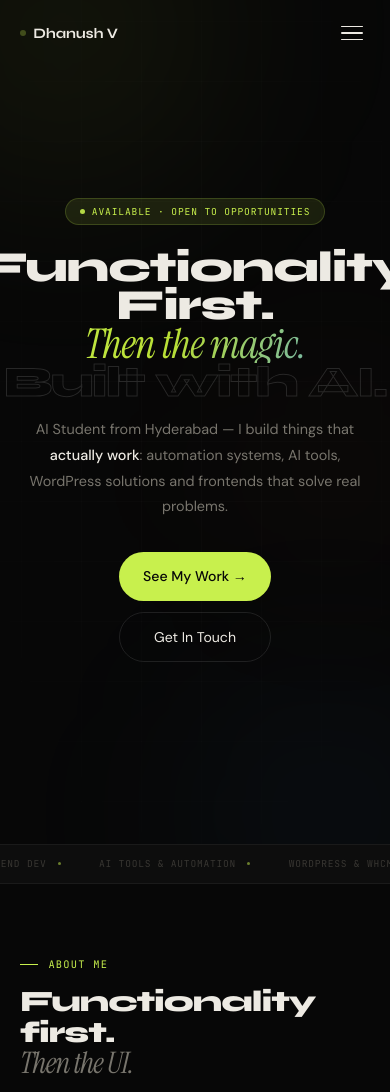
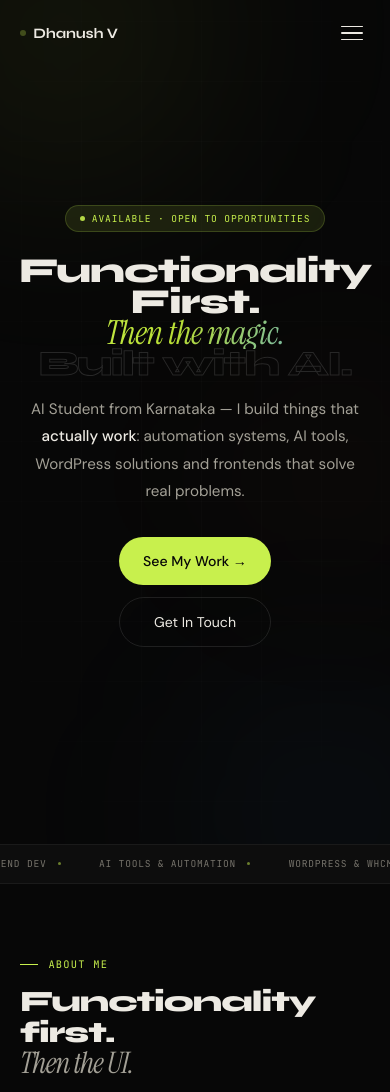
Before and after one commit to Kittu2007/portfolio, a plain HTML site: page index.html in a window 390 px wide. Shown: the top 1092 px of the page. Drawn offline with Linux system fonts and the light colour scheme.

Commit message:
Improve readability and layout in index.html
Updated text colors for better readability and adjusted layout properties for hero section.

```diff
--- a/index.html
+++ b/index.html
@@ -26,8 +26,8 @@
   --orange: #f0904d;
   --orange-dim: rgba(240,144,77,0.09);
   --text: #edeae3;
-  --text2: #78756d;
-  --text3: #383632;
+  --text2: #a3a096; /* Brightened for better readability */
+  --text3: #75726a; /* Brightened for better readability */
   --serif: 'Instrument Serif', Georgia, serif;
   --sans: 'Syne', sans-serif;
   --body: 'DM Sans', sans-serif;
@@ -95,7 +95,7 @@ nav.stuck {
   min-height: 100vh;
   display: flex; flex-direction: column; justify-content: center; align-items: center; text-align: center;
   padding: 9rem 2rem 5rem;
-  position: relative; overflow: hidden;
+  position: relative; overflow: hidden; width: 100%;
 }
 
 .hero-grid {
@@ -129,7 +129,7 @@ nav.stuck {
 
 .hero-h {
   position: relative; z-index: 1;
-  margin-bottom: 1.1rem;
+  margin-bottom: 1.1rem; width: 100%;
   opacity: 0; animation: fadeUp .7s .28s ease forwards;
 }
 .hero-h .l1 {
@@ -562,13 +562,13 @@ footer {
   .mobile-menu { display: flex; }
 
   /* hero */
-  .hero { padding: 7.5rem 1.25rem 4rem; min-height: 100svh; }
+  .hero { padding: 7rem 1rem 4rem; min-height: 100svh; width: 100%; overflow: hidden; }
   .hero-badge { font-size: .6rem; padding: .32rem .85rem; margin-bottom: 1.5rem; }
-  .hero-h { margin-bottom: 1rem; }
-  .hero-h .l1 { font-size: clamp(2.4rem,11vw,3.8rem); letter-spacing: -.03em; }
-  .hero-h .l2 { font-size: clamp(2.1rem,10.5vw,3.5rem); }
-  .hero-h .l3 { font-size: clamp(2.4rem,11vw,3.8rem); }
-  .hero-sub { font-size: .9rem; max-width: 100%; margin-bottom: 2rem; }
+  .hero-h { margin-bottom: 1rem; width: 100%; }
+  .hero-h .l1 { font-size: clamp(1.9rem, 9vw, 3.8rem); letter-spacing: -.03em; word-break: break-word; }
+  .hero-h .l2 { font-size: clamp(1.7rem, 8.5vw, 3.5rem); }
+  .hero-h .l3 { font-size: clamp(1.9rem, 9vw, 3.8rem); word-break: break-word; }
+  .hero-sub { font-size: .95rem; max-width: 100%; margin-bottom: 2rem; padding: 0 0.5rem; }
   .hero-btns { flex-direction: column; align-items: center; gap: .7rem; margin-bottom: 2.5rem; }
   .btn-p, .btn-o { width: 100%; max-width: 280px; justify-content: center; padding: .82rem 1.5rem; font-size: .88rem; }
   .hero-scroll { display: none; }
@@ -677,8 +677,8 @@ footer {
 
 /* ── Very small: ≤380px ── */
 @media (max-width: 380px) {
-  .hero-h .l1, .hero-h .l3 { font-size: clamp(2rem,10.5vw,2.8rem); }
-  .hero-h .l2 { font-size: clamp(1.8rem,10vw,2.6rem); }
+  .hero-h .l1, .hero-h .l3 { font-size: clamp(1.6rem, 8.5vw, 2.5rem); }
+  .hero-h .l2 { font-size: clamp(1.4rem, 8vw, 2.3rem); }
   .stats-row { grid-template-columns: 1fr; }
   .bento-mini { grid-template-columns: 1fr; }
   .c-lbl { max-width: 180px; }
@@ -736,7 +736,7 @@ footer {
   </div>
 
   <p class="hero-sub">
-    AI Student from Hyderabad — I build things that <strong>actually work</strong>:
+    AI Student from Karnataka — I build things that <strong>actually work</strong>:
     automation systems, AI tools, WordPress solutions and frontends that solve real problems.
   </p>
 
@@ -825,7 +825,7 @@ footer {
             <div class="id-row">
               <div class="id-icon">📍</div>
               <span class="id-lbl">Location</span>
-              <span class="id-val">Hyderabad, India</span>
+              <span class="id-val">Karnataka, India</span>
             </div>
             <div class="id-row">
               <div class="id-icon">🔧</div>
```
